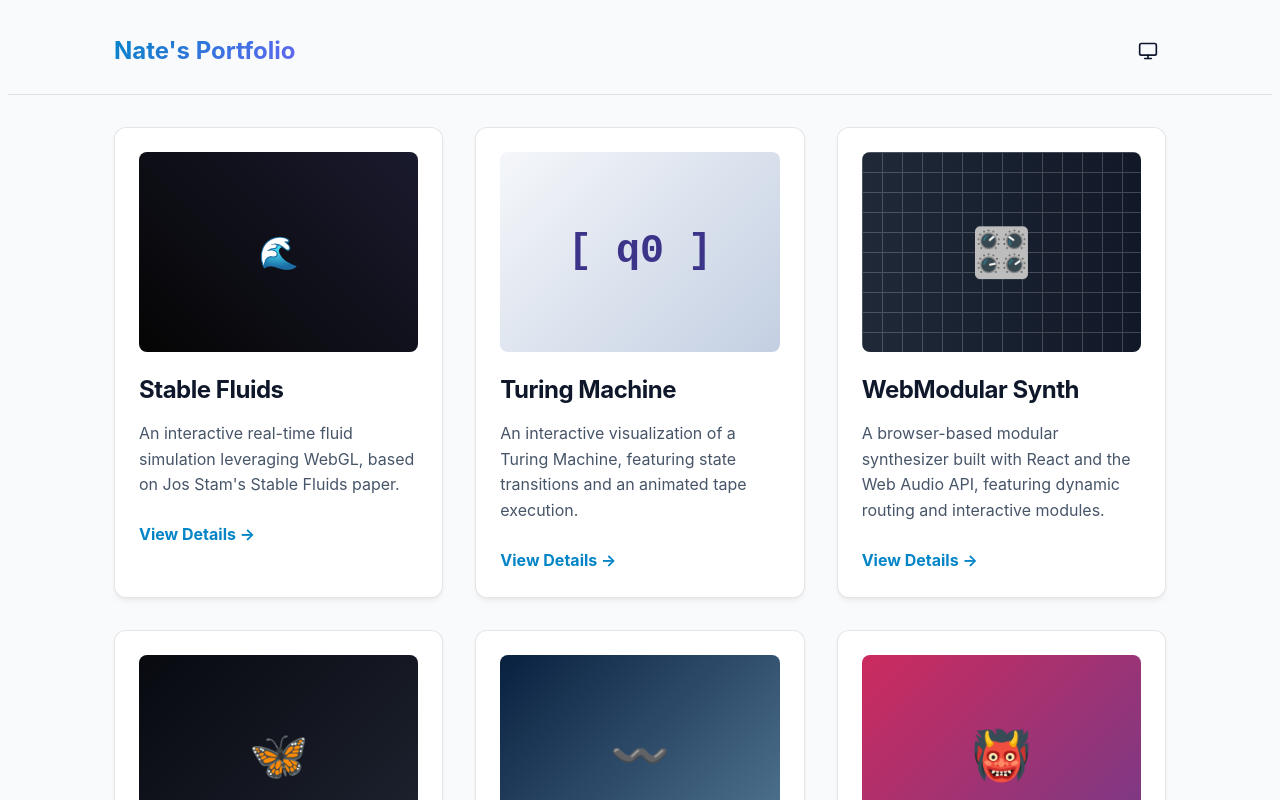
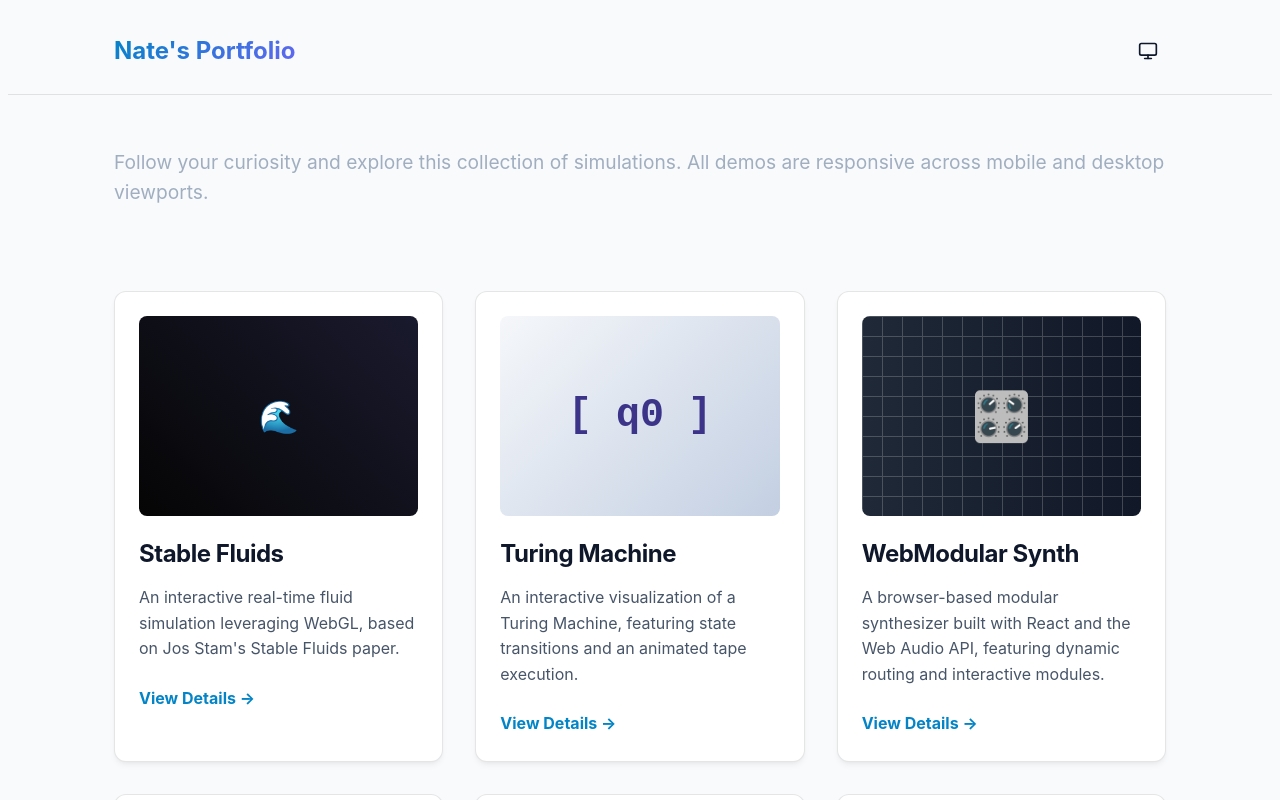
Before and after one commit to nshiff/nate-portfolio, a React (Vite) app: page / in a window 1280 px wide. Shown: the top 800 px of the page. Built offline with nearby package versions, Linux system fonts and the light colour scheme.

Commit message:
fixup: add text to Hero section on homepage

```diff
--- a/src/pages/Home.tsx
+++ b/src/pages/Home.tsx
@@ -2,8 +2,16 @@ import { Link } from 'react-router-dom';
 
 export function Home() {
   return (
-    <>
     <main style={{ flex: 1 }}>
+
+      {/* Hero Section */}
+      <section id="hero">
+        <div className="container">
+          <p style={{ fontSize: '1.2rem', color: '#a0aec0' }}>
+            Follow your curiosity and explore this collection of simulations. All demos are responsive across mobile and desktop viewports.
+          </p>
+        </div>
+      </section>
 
       {/* Projects Section */}
       <section id="projects" style={{ background: 'rgba(255,255,255,0.02)' }}>
@@ -50,6 +58,7 @@ export function Home() {
               </p>
               <span className="card-action">View Details &rarr;</span>
             </Link>
+
             {/* Project 4: Lorenz Attractor */}
             <Link to="/project/04" className="card card-link">
               <div className="card-image-wrapper" style={{ background: 'linear-gradient(135deg, #080a10 0%, #1e2330 100%)' }}>
@@ -61,6 +70,7 @@ export function Home() {
               </p>
               <span className="card-action">View Details &rarr;</span>
             </Link>
+
             {/* Project 5: Double Slit Experiment */}
             <Link to="/project/05" className="card card-link">
               <div className="card-image-wrapper" style={{ background: 'linear-gradient(135deg, #09203f 0%, #537895 100%)' }}>
@@ -72,6 +82,7 @@ export function Home() {
               </p>
               <span className="card-action">View Details &rarr;</span>
             </Link>
+
             {/* Project 6: Maxwell's Demon */}
             <Link to="/project/06" className="card card-link">
               <div className="card-image-wrapper" style={{ background: 'linear-gradient(135deg, #cc2b5e 0%, #753a88 100%)' }}>
@@ -83,6 +94,7 @@ export function Home() {
               </p>
               <span className="card-action">View Details &rarr;</span>
             </Link>
+
             {/* Project 7: TI-83 Fortune Teller */}
             <Link to="/project/07" className="card card-link">
               <div className="card-image-wrapper" style={{ background: 'linear-gradient(135deg, #8ba888 0%, #363a3f 100%)' }}>
@@ -94,6 +106,7 @@ export function Home() {
               </p>
               <span className="card-action">View Details &rarr;</span>
             </Link>
+
             {/* Project 8: Platonic Solids */}
             <Link to="/project/08" className="card card-link">
               <div className="card-image-wrapper" style={{ background: 'linear-gradient(135deg, #4caf50 0%, #2e7d32 100%)' }}>
@@ -105,6 +118,7 @@ export function Home() {
               </p>
               <span className="card-action">View Details &rarr;</span>
             </Link>
+
             {/* Project 9: Galton Board */}
             <Link to="/project/09" className="card card-link">
               <div className="card-image-wrapper" style={{ background: 'linear-gradient(135deg, #0f172a 0%, #020617 100%)' }}>
@@ -116,6 +130,7 @@ export function Home() {
               </p>
               <span className="card-action">View Details &rarr;</span>
             </Link>
+
             {/* Project 10: Navigator Dashboard */}
             <Link to="/project/10" className="card card-link">
               <div className="card-image-wrapper" style={{ background: 'linear-gradient(135deg, #0f172a 0%, #164e63 100%)' }}>
@@ -127,6 +142,7 @@ export function Home() {
               </p>
               <span className="card-action">View Details &rarr;</span>
             </Link>
+
             {/* Project 11: Alien Caretaker */}
             <Link to="/project/11" className="card card-link">
               <div className="card-image-wrapper" style={{ background: 'linear-gradient(135deg, #0d0d14 0%, #a78bfa 100%)' }}>
@@ -178,6 +194,5 @@ export function Home() {
         </div>
       </section>
     </main>
-    </>
   );
 }
```
Lines whose indentation alone changed are shown as unchanged.
